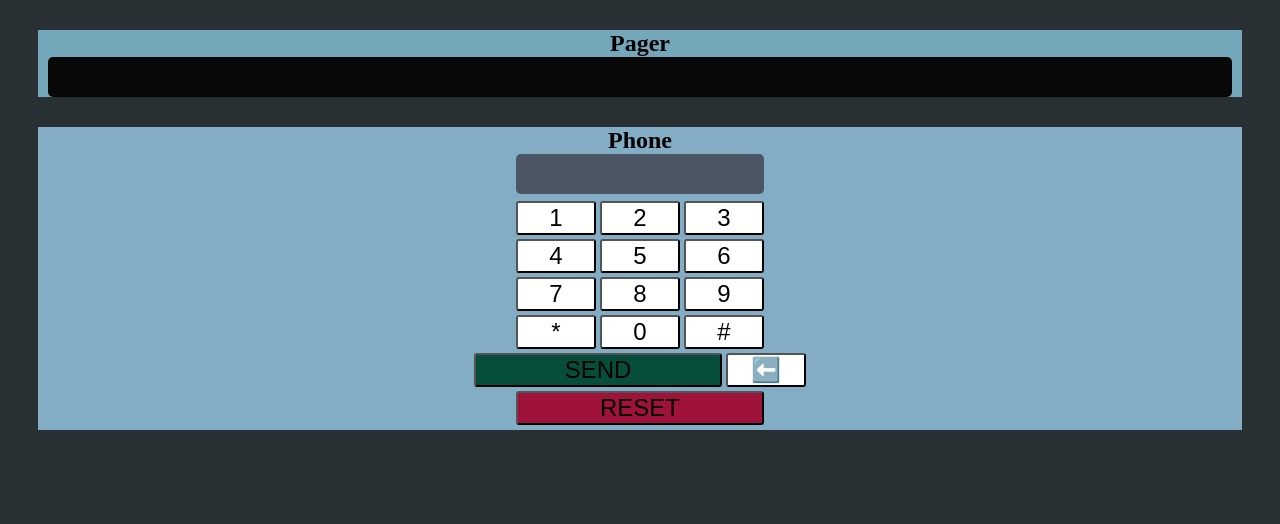
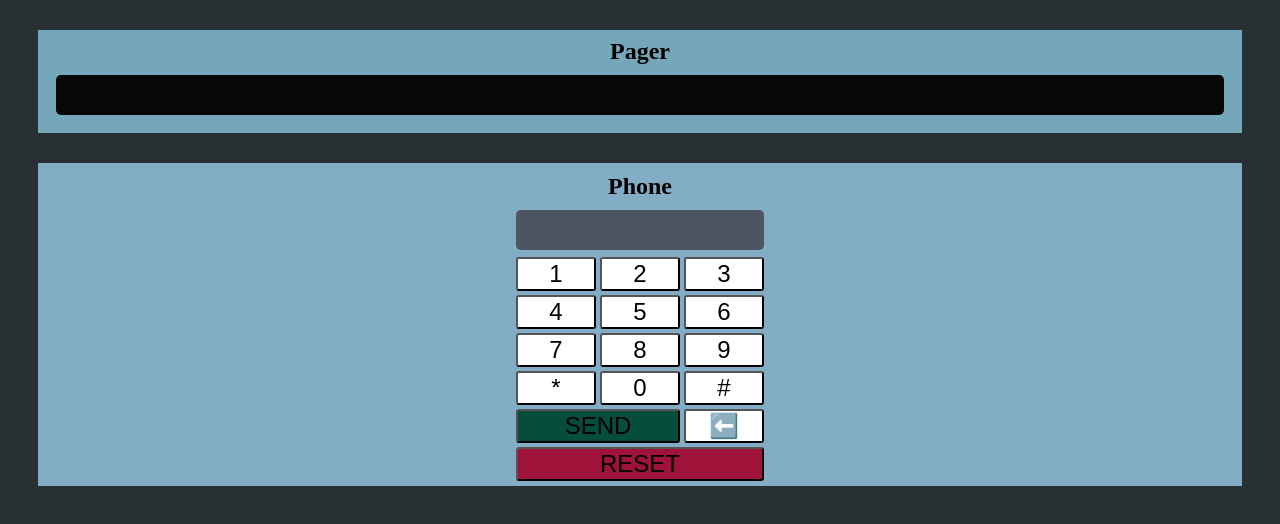
Before and after one commit to huseyingulec/sendToPager, a plain HTML site: page index.html in a window 1280 px wide. Drawn offline with Linux system fonts and the light colour scheme.

Commit message:
unmarginable box solved

```diff
--- a/index.css
+++ b/index.css
@@ -9,11 +9,11 @@ body {
 .pager-section {
     margin: 30px;
     background-color: #73a7b9;
+    padding: 8px;
 }
 
 .pager-title {
-    margin-bottom: 0px;
-    padding: 0px;
+    margin: 0px;
 }
 
 #pager-output {
@@ -21,8 +21,9 @@ body {
     color: white;
     height: 40px;
     font-size: 40px;
-    margin: 0px 10px;
+    margin: 10px;
     border-radius: 5px;
+
 
 }
 
@@ -38,7 +39,7 @@ body {
 
 .phone-title {
     margin: 0;
-    padding: 0;
+    padding: 10px;
 }
 
 #phone-output {
@@ -77,8 +78,7 @@ button:hover {
 }
 
 #send-btn {
-    width: 248px;
-
+    width: 164px;
     background-color: #064e3b;
 }
 
```
